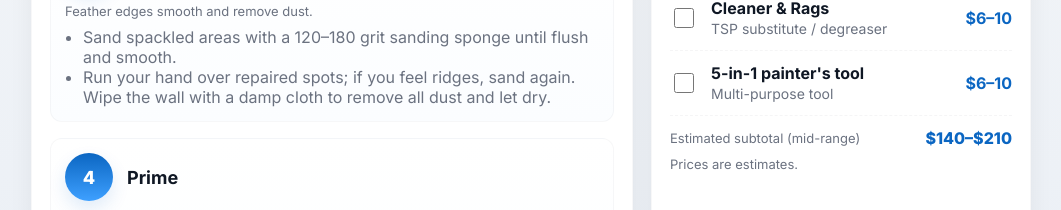
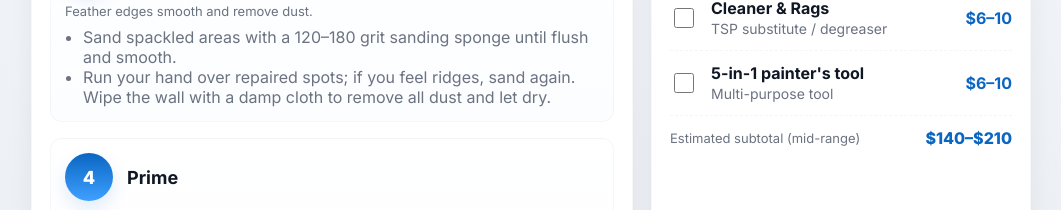
Before and after one commit to mostlycool/Paint-Plan, a plain HTML site: page index.html in a window 1280 px wide. Shown: the part 1136-1346 px from the top of the page, without its empty margins (109-1170 px from the left). Drawn offline with Linux system fonts and the light colour scheme.

Commit message:
Update index.html

```diff
--- a/index.html
+++ b/index.html
@@ -276,7 +276,7 @@
           </div>
 
           <div class="card" style="padding:12px;">
-            <div style="font-size:13px;color:var(--muted)"><strong>Overview:</strong>use a physical swatch for matching, use Zinsser Bulls Eye 1-2-3 primer, use Behr Ultra Scuff Defense or Valspar Signature eggshell for the finish.</div>
+            <div style="font-size:13px;color:var(--muted)"><strong>Overview:</strong> use a physical swatch for matching, use Zinsser Bulls Eye 1-2-3 primer, use Behr Ultra Scuff Defense or Valspar Signature eggshell for the finish.</div>
           </div>
         </div>
       </div>
@@ -485,8 +485,6 @@
           <div class="small" style="color:var(--muted)">Estimated subtotal (mid-range)</div>
           <div style="font-weight:800;color:var(--accent)">$140–$210</div>
         </div>
-
-        <p class="shop-hint">Prices are estimates.</p>
       </aside>
     </div>
 
```
